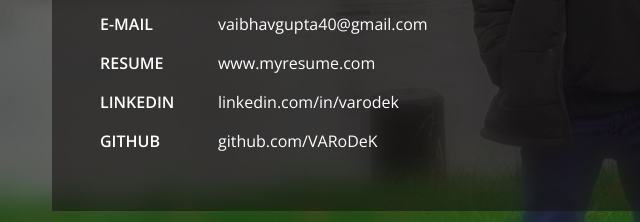
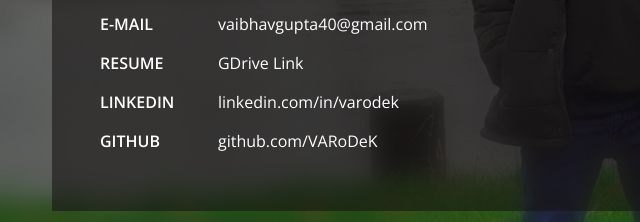
Before and after one commit to VARoDeK/varodek.github.io, a plain HTML site: page index.html in a window 1280 px wide. Shown: the part 471-693 px from the top of the page, 18-658 px from the left. Drawn offline with nearby package versions, Linux system fonts and the light colour scheme; files whose address does not match are found by name.

Commit message:
Add link to resume

```diff
--- a/index.html
+++ b/index.html
@@ -115,7 +115,7 @@ License URL: http://creativecommons.org/licenses/by/3.0/
 						<li>
 							<ul class="address-text">
 								<li><b>RESUME </b></li>
-								<li><a href="#">www.myresume.com</a></li>
+								<li><a href="https://drive.google.com/open?id=1l9UcP_R8cwiUP90365yHWPQXQ7hN-l1a">GDrive Link</a></li>
 							</ul>
 						</li>
 						<li>
```
